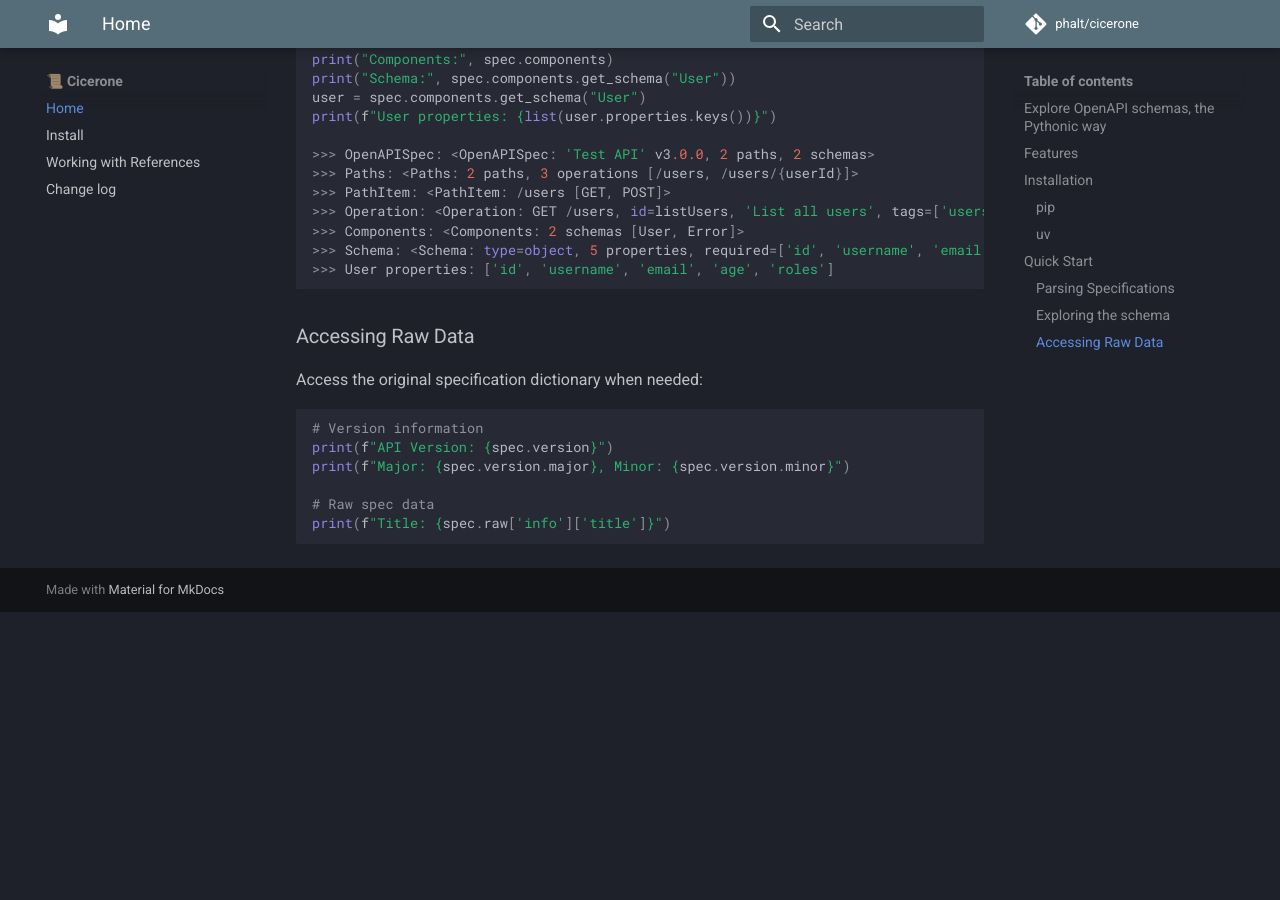
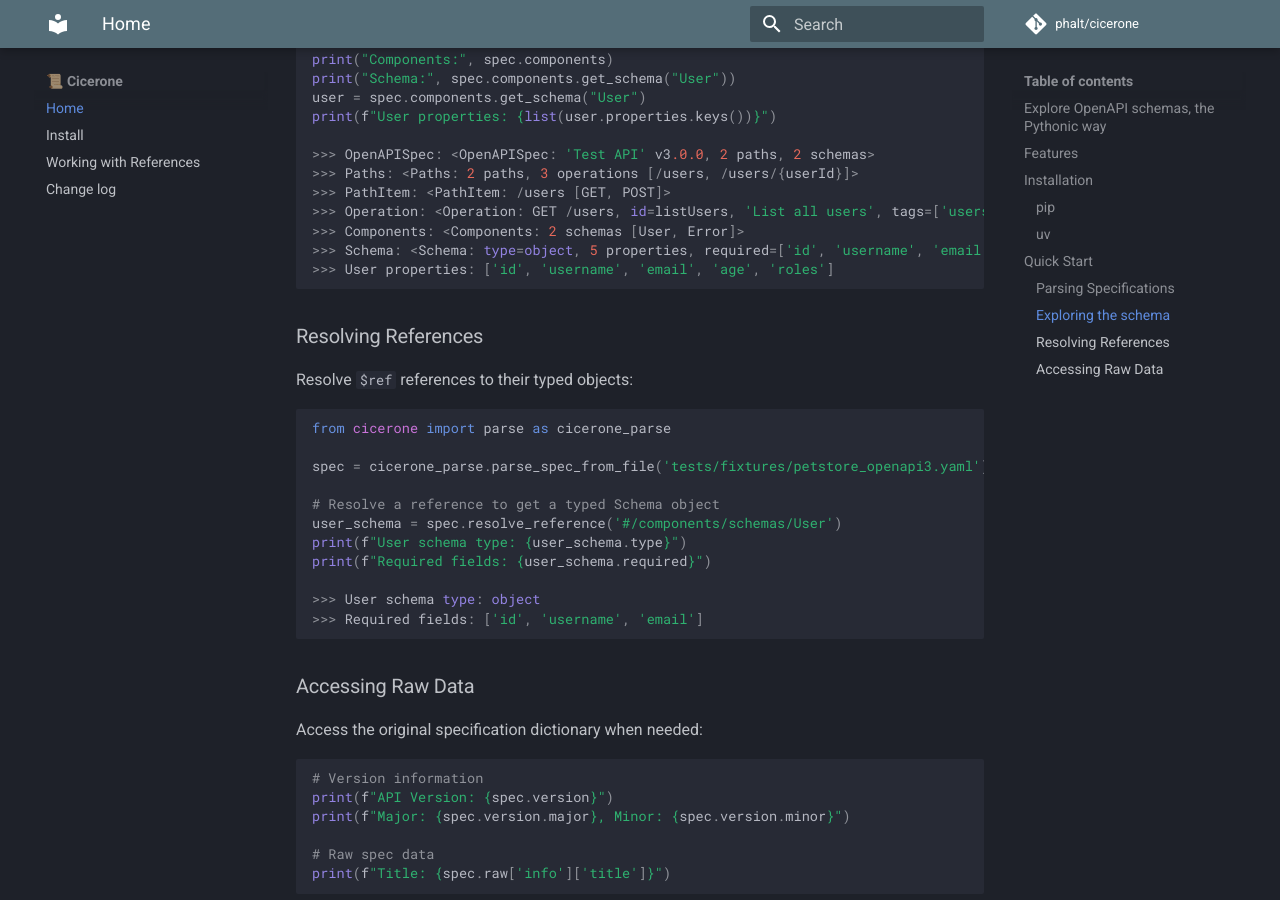
Before and after one commit to phalt/cicerone, an MkDocs documentation site: the page built from docs/index.md, in a window 1280 px wide and 900 px high, scrolled down 1742 px. Built offline with MkDocs 1.6.1 and Material for MkDocs 9.7.7, drawn with Linux system fonts in a browser that asks for light colours; comment, search, counter and statistics services are not loaded; before the commit the page ends 2354 px from its top, so only the background shows below that.

Commit message:
Add reference resolution example to README and docs
Added simple example showing how to use resolve_reference() to get typed Schema objects from $ref references. Example follows the same style as existing examples in README.md and docs/index.md

Co-authored-by: phalt <490685+phalt@users.noreply.github.com>

````diff
--- a/docs/index.md
+++ b/docs/index.md
@@ -88,6 +88,24 @@ print(f"User properties: {list(user.properties.keys())}")
 
 
 
+### Resolving References
+
+Resolve `$ref` references to their typed objects:
+
+```python
+from cicerone import parse as cicerone_parse
+
+spec = cicerone_parse.parse_spec_from_file('tests/fixtures/petstore_openapi3.yaml')
+
+# Resolve a reference to get a typed Schema object
+user_schema = spec.resolve_reference('#/components/schemas/User')
+print(f"User schema type: {user_schema.type}")
+print(f"Required fields: {user_schema.required}")
+
+>>> User schema type: object
+>>> Required fields: ['id', 'username', 'email']
+```
+
 ### Accessing Raw Data
 
 Access the original specification dictionary when needed:
````
Also changed, not shown: README.md (+18 -0 lines).
